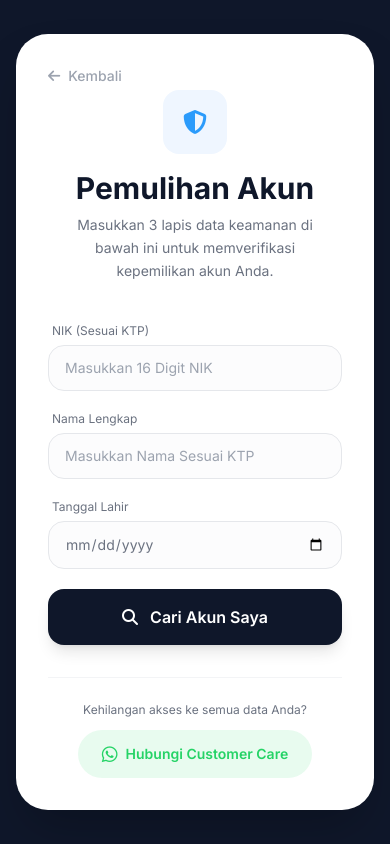
After one commit to adriaann-bg/anvo-train, a PHP site: page /lupa.php in a window 390 px wide. The commit adds this page. Run offline with PHP 8.4, Linux system fonts and the light colour scheme; data that the repository does not hold is empty; some libraries are stand-ins or nearby versions.

Commit message:
Add account recovery flow
Adds a new account recovery page and route for users who need to verify their identity. The login screen now links to the recovery flow, and the controller redirects already-authenticated users back to the home page. The new view collects NIK, full name, and birth date for verification and includes a WhatsApp customer care option.

```diff
--- a/views/auth/login.php
+++ b/views/auth/login.php
@@ -60,7 +60,7 @@
                         <input type="checkbox" id="ingat" class="w-4 h-4 text-[#8C6239] border-gray-300 rounded focus:ring-[#8C6239] cursor-pointer">
                         <label for="ingat" class="text-xs text-gray-500 cursor-pointer select-none">Ingat saya</label>
                     </div>
-                    <a href="#" class="text-xs text-[#2B9BFB] font-medium hover:underline">Lupa password?</a>
+                    <a href="/anvo/public/auth/lupa" class="text-xs text-[#2B9BFB] font-medium hover:underline">Lupa password?</a>
                 </div>
 
                 <button type="submit" class="w-full bg-[#8C6239] hover:bg-gradient-to-r hover:from-[#8C6239] hover:to-[#AF8B69] text-white py-4 rounded-2xl font-semibold transition-all shadow-lg hover:shadow-xl mt-4">
--- /dev/null
+++ b/views/auth/lupa.php
@@ -0,0 +1,119 @@
+<!-- views/auth/lupa.php -->
+<!DOCTYPE html>
+<html lang="id">
+<head>
+    <meta charset="UTF-8">
+    <meta name="viewport" content="width=device-width, initial-scale=1.0">
+    <title><?= $judul ?></title>
+    <script src="https://cdn.tailwindcss.com"></script>
+    <link rel="stylesheet" href="https://cdnjs.cloudflare.com/ajax/libs/font-awesome/6.4.0/css/all.min.css">
+    <style>
+        @import url('https://fonts.googleapis.com/css2?family=Inter:wght@400;500;600;700&display=swap');
+        body { font-family: 'Inter', sans-serif; }
+
+        /* Animasi Toast */
+        @keyframes bounceShort {
+            0% { transform: translate(-50%, -20px); opacity: 0; }
+            100% { transform: translate(-50%, 0); opacity: 1; }
+        }
+        .animate-bounce-short { animation: bounceShort 0.4s ease-out forwards; }
+    </style>
+</head>
+<body class="bg-[#0F172A] min-h-screen flex items-center justify-center p-4 lg:p-8">
+
+    <div class="bg-white w-full max-w-5xl rounded-[2rem] shadow-2xl overflow-hidden flex flex-col md:flex-row min-h-[600px]">
+
+        <!-- Kolom Kiri: Form Lupa Akun -->
+        <div class="w-full md:w-1/2 p-8 lg:p-14 flex flex-col justify-center relative">
+
+            <!-- Tombol Kembali -->
+            <a href="/anvo/public/auth/login" class="absolute top-8 left-8 text-gray-400 hover:text-[#8C6239] transition-colors flex items-center gap-2 text-sm font-medium">
+                <i class="fa-solid fa-arrow-left"></i> Kembali
+            </a>
+
+            <div class="text-center mb-10 mt-6">
+                <div class="w-16 h-16 bg-blue-50 text-[#2B9BFB] rounded-2xl flex items-center justify-center mx-auto mb-4">
+                    <i class="fa-solid fa-shield-halved text-2xl"></i>
+                </div>
+                <h1 class="text-3xl font-bold text-[#0F172A] mb-2">Pemulihan Akun</h1>
+                <p class="text-gray-500 text-sm leading-relaxed px-4">Masukkan 3 lapis data keamanan di bawah ini untuk memverifikasi kepemilikan akun Anda.</p>
+            </div>
+
+            <form action="/anvo/public/auth/proses_lupa" method="POST" class="space-y-5">
+
+                <div>
+                    <label class="text-xs text-gray-500 block mb-1.5 ml-1">NIK (Sesuai KTP)</label>
+                    <input type="number" name="nik" placeholder="Masukkan 16 Digit NIK" required
+                           class="w-full border border-gray-200 rounded-2xl px-4 py-3 text-sm focus:outline-none focus:border-[#8C6239] focus:ring-2 focus:ring-[#8C6239]/20 transition-all bg-gray-50/50 hover:bg-white text-[#0F172A]">
+                </div>
+
+                <div>
+                    <label class="text-xs text-gray-500 block mb-1.5 ml-1">Nama Lengkap</label>
+                    <input type="text" name="nama" placeholder="Masukkan Nama Sesuai KTP" required
+                           class="w-full border border-gray-200 rounded-2xl px-4 py-3 text-sm focus:outline-none focus:border-[#8C6239] focus:ring-2 focus:ring-[#8C6239]/20 transition-all bg-gray-50/50 hover:bg-white text-[#0F172A]">
+                </div>
+
+                <div>
+                    <label class="text-xs text-gray-500 block mb-1.5 ml-1">Tanggal Lahir</label>
+                    <input type="date" name="tanggal_lahir" required
+                           class="w-full border border-gray-200 rounded-2xl px-4 py-3 text-sm focus:outline-none focus:border-[#8C6239] focus:ring-2 focus:ring-[#8C6239]/20 transition-all bg-gray-50/50 hover:bg-white text-gray-500">
+                </div>
+
+                <button type="submit" class="w-full bg-[#0F172A] hover:bg-gray-800 text-white py-4 rounded-2xl font-semibold transition-all shadow-lg hover:shadow-xl mt-6">
+                    <i class="fa-solid fa-magnifying-glass mr-2"></i> Cari Akun Saya
+                </button>
+            </form>
+
+            <!-- Jalur Manual: Customer Care WhatsApp -->
+            <div class="mt-8 pt-6 border-t border-gray-100 text-center">
+                <p class="text-xs text-gray-500 mb-3">Kehilangan akses ke semua data Anda?</p>
+                <!-- Nanti href-nya bisa diisi dengan link wa.me yang terintegrasi WhatsApp Business Quick Replies -->
+                <a href="#" class="inline-flex items-center justify-center gap-2 text-sm text-[#25D366] bg-[#25D366]/10 hover:bg-[#25D366]/20 px-6 py-2.5 rounded-full font-semibold transition-colors">
+                    <i class="fa-brands fa-whatsapp text-lg"></i> Hubungi Customer Care
+                </a>
+            </div>
+        </div>
+
+        <!-- Kolom Kanan: Gambar Background -->
+        <div class="hidden md:block w-1/2 relative bg-[#0F172A]">
+            <img src="/anvo/public/img/Eksterior Kereta Sawah Real 1.png" alt="ANVO Kereta" class="absolute inset-0 w-full h-full object-cover opacity-60">
+            <div class="absolute inset-0 bg-gradient-to-t from-[#0F172A] via-[#0F172A]/60 to-transparent"></div>
+
+            <div class="absolute top-10 left-10 flex items-center gap-3">
+                <img src="/anvo/public/img/logo-anvo-berwarna.svg" alt="Logo" class="h-7 invert brightness-0">
+            </div>
+
+            <div class="absolute bottom-12 left-10 right-10">
+                <h3 class="text-white text-2xl font-bold mb-2">Privasi Anda, Prioritas Kami</h3>
+                <p class="text-white/80 text-sm leading-relaxed">Sistem keamanan berlapis kami memastikan bahwa hanya Anda yang memiliki kendali penuh atas tiket dan perjalanan eksekutif Anda.</p>
+            </div>
+        </div>
+    </div>
+
+    <!-- FLASH MESSAGE -->
+    <?php if (isset($_SESSION['error'])): ?>
+        <div id="toast-alert" class="fixed top-8 left-1/2 -translate-x-1/2 z-[100] flex items-center w-full max-w-md p-4 text-gray-700 bg-white rounded-2xl shadow-2xl border-l-4 border-red-500 animate-bounce-short">
+            <div class="inline-flex items-center justify-center flex-shrink-0 w-10 h-10 text-red-500 bg-red-50 rounded-xl">
+                <i class="fa-solid fa-circle-exclamation text-xl"></i>
+            </div>
+            <div class="ml-4 text-sm font-medium leading-relaxed"><?= $_SESSION['error'] ?></div>
+            <button type="button" onclick="document.getElementById('toast-alert').remove()" class="ml-auto -mx-1.5 -my-1.5 bg-white text-gray-400 hover:text-gray-900 rounded-lg p-1.5 hover:bg-gray-100 h-8 w-8 transition-colors">
+                <i class="fa-solid fa-xmark text-lg"></i>
+            </button>
+        </div>
+        <?php unset($_SESSION['error']); ?>
+    <?php endif; ?>
+
+    <script>
+        setTimeout(() => {
+            const toast = document.getElementById('toast-alert');
+            if (toast) {
+                toast.style.transition = 'opacity 0.5s ease, transform 0.5s ease';
+                toast.style.opacity = '0';
+                toast.style.transform = 'translate(-50%, -20px)';
+                setTimeout(() => toast.remove(), 500);
+            }
+        }, 5000);
+    </script>
+</body>
+</html>
```
Also changed, not shown: app/Controllers/AuthController.php (+11 -0 lines).
